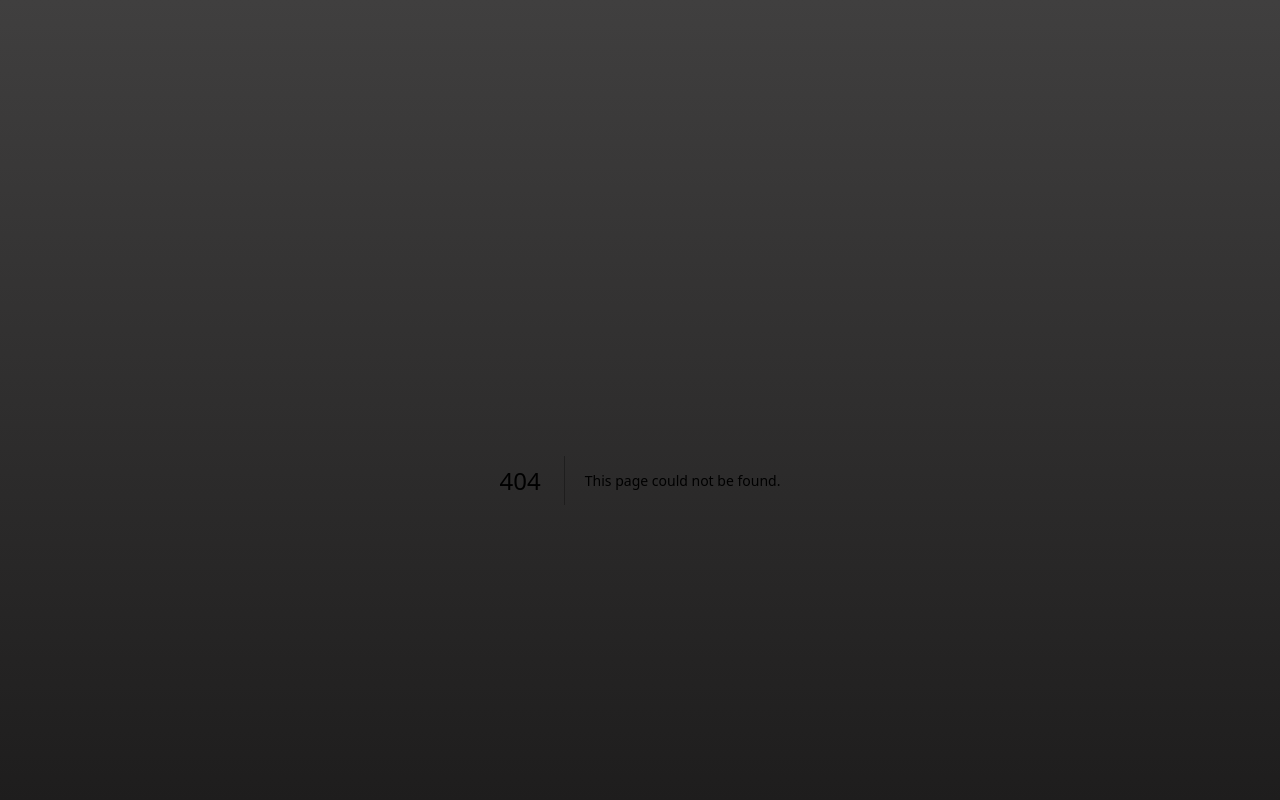
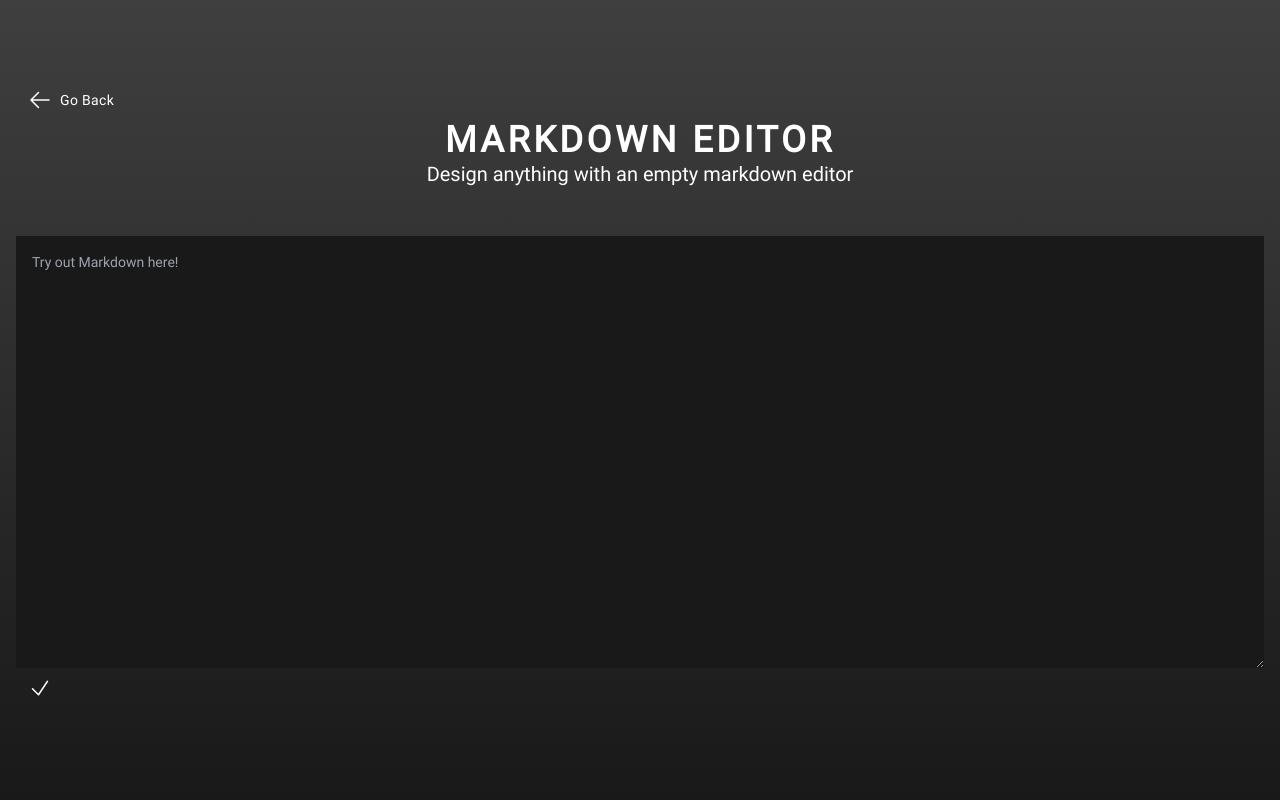
Before and after one commit to phil-not-funny/dbd-perk-maker, a Next.js app: page /creator/markdown in a window 1280 px wide. Before the commit this address had no page. Shown: the top 800 px of the page. Built offline with nearby package versions, Linux system fonts and the light colour scheme.

Commit message:
feat: made hompage prettier; added MKD editor

```diff
--- /dev/null
+++ b/app/creator/markdown/page.tsx
@@ -0,0 +1,84 @@
+"use client";
+
+import GoBack from "@/components/GoBack";
+import IconButton from "@/components/IconButton";
+import MarkdownDisplay from "@/components/MarkdownDisplay";
+import { Heading, Text } from "@/components/RichText";
+import SimpleInput from "@/components/SimpleInput";
+import Spacing from "@/components/Spacing";
+import TextArea from "@/components/TextArea";
+import { useState } from "react";
+
+export default function Markdown() {
+  const [markdown, setMarkdown] = useState<string>("");
+  const [editing, setEditing] = useState(true);
+  const [customClasses, setCustomClasses] = useState<string>("");
+
+  return (
+    <div className="w-full">
+      <GoBack />
+      <Heading uppercase className="text-3xl sm:text-4xl">
+        markdown editor
+      </Heading>
+      <Text center tracking="wide" defaultSize="lg" wideScreenSize="xl">
+        Design anything with an empty markdown editor
+      </Text>
+      <Spacing space={12} />
+      <div className="flex justify-center items-center">
+        {editing ? (
+          <TextArea
+            rows={20}
+            className="p-4 w-2/3"
+            value={markdown}
+            onChange={(value) => setMarkdown(value)}
+            placeholder="Try out Markdown here!"
+          />
+        ) : (
+          <MarkdownDisplay
+            value={markdown}
+            className={`bg-blackLight w-2/3 ${customClasses}`}
+          />
+        )}
+      </div>
+      <IconButton
+        onClick={() => setEditing(!editing)}
+        className="hover:bg-blackLight rounded-none w-fit"
+        icon={
+          editing ? (
+            <svg
+              xmlns="http://www.w3.org/2000/svg"
+              fill="none"
+              viewBox="0 0 24 24"
+              strokeWidth={1.5}
+              stroke="currentColor"
+              className="w-6 h-6"
+            >
+              <path
+                strokeLinecap="round"
+                strokeLinejoin="round"
+                d="M4.5 12.75l6 6 9-13.5"
+              />
+            </svg>
+          ) : (
+            <svg
+              xmlns="http://www.w3.org/2000/svg"
+              fill="none"
+              viewBox="0 0 24 24"
+              strokeWidth={1.5}
+              stroke="currentColor"
+              className="w-6 h-6"
+            >
+              <path
+                strokeLinecap="round"
+                strokeLinejoin="round"
+                d="M16.862 4.487l1.687-1.688a1.875 1.875 0 112.652 2.652L6.832 19.82a4.5 4.5 0 01-1.897 1.13l-2.685.8.8-2.685a4.5 4.5 0 011.13-1.897L16.863 4.487zm0 0L19.5 7.125"
+              />
+            </svg>
+          )
+        }
+      />
+      <Spacing space={6} />
+      {/* <SimpleInput onChange={(val) => setCustomClasses(val)} value={customClasses} className="!bg-blackLight p-2 rounded-sm" placeholder="Enter custom Tailwind classes here" /> */}
+    </div>
+  );
+}
--- a/app/help/page.tsx
+++ b/app/help/page.tsx
@@ -40,7 +40,7 @@ While running, press the _active ability button 2_ to run with knees high for 0.
 - Gain a random rare item, with random add-ons and drop any held item.
 
 _The same effect cannot happen twice in a row_<br><br>_Dramaturgy_ causes **exhaustion** for <span class="purple">40 seconds</span>. Can't be used while exhausted.<br><br>
-<span class="beige"> Exposed Survivors will be downed by basic attacks even if uninjured.<br/>Haste increases Survivor movement speed.<br/>Exhaustion prevents Survivors form activating other perks that cause Exhaustion.</span>
+<span class="beige"> **Exposed** Survivors will be downed by basic attacks even if uninjured.<br/>**Haste** increases Survivor movement speed.<br/>**Exhaustion** prevents Survivors from activating other perks that cause Exhaustion.</span>
 
 <br>
 
@@ -85,7 +85,11 @@ export default function Help({}) {
         Example Perk
       </Heading>
       <Spacing space={12} />
-      <Perk className="w-full md:w-1/3 md:mx-auto" defaultName="dramaturgie" defaultDescription={dramaturgie} defaultShowcase />
+      <Perk
+        className="w-full md:w-1/3 md:mx-auto"
+        defaultPerk={{ name: "dramaturgie", description: dramaturgie }}
+        defaultShowcase
+      />
     </>
   );
 }
--- a/app/layout.tsx
+++ b/app/layout.tsx
@@ -29,7 +29,7 @@ export default function RootLayout({
               initial={{ opacity: 0, scale: 1 }}
               animate={{ opacity: 1, scale: 1, x: "100" }}
               transition={{ duration: 1, type: "spring", stiffness: 20 }}
-              className="max-w-7xl"
+              className="max-w-7xl w-full"
             >
               {children}
             </motion.div>
--- a/app/page.tsx
+++ b/app/page.tsx
@@ -26,7 +26,11 @@ export default function Home() {
         <CardButton href="/creator/icon" title="Icon Creator" description="UNDER CONSTRUCTION! Create a single Dead By Daylight icon for killer Power or Perks. No matter if Survivor or Killer." className="h-48" />
       </Grid>
       <Spacing space={24} />
-      <Link href="/help"><Text center defaultSize="lg" wideScreenSize="xl" className="hover:underline hover:underline-offset-2 transition-all duration-150 ease-in-out">Need help designing perks?</Text></Link>
+      <Text center defaultSize="lg" wideScreenSize="xl">Need help designing perks?</Text>
+      <Link href="/help"><Text center defaultSize="base" wideScreenSize="lg" className="text-slate-300 hover:underline hover:underline-offset-2 transition-all duration-150 ease-in-out">Check out the Help Page</Text></Link>
+      <Spacing space={6} />
+      <Text center defaultSize="lg" wideScreenSize="xl">Not looking for anything specific?</Text>
+      <Link href="/creator/markdown"><Text center defaultSize="base" wideScreenSize="lg" className="text-slate-300 hover:underline hover:underline-offset-2 transition-all duration-150 ease-in-out">Check out the MKD Editor</Text></Link>
     </>
   );
 }
--- a/components/Footer.tsx
+++ b/components/Footer.tsx
@@ -134,6 +134,7 @@ export default function Footer() {
           </div>
         </div>
       </Grid>
+      <span className="text-base mt-4">I do not own the rights to Dead By Daylight, this is merely a fan-made application.</span>
     </div>
   );
 }
```
